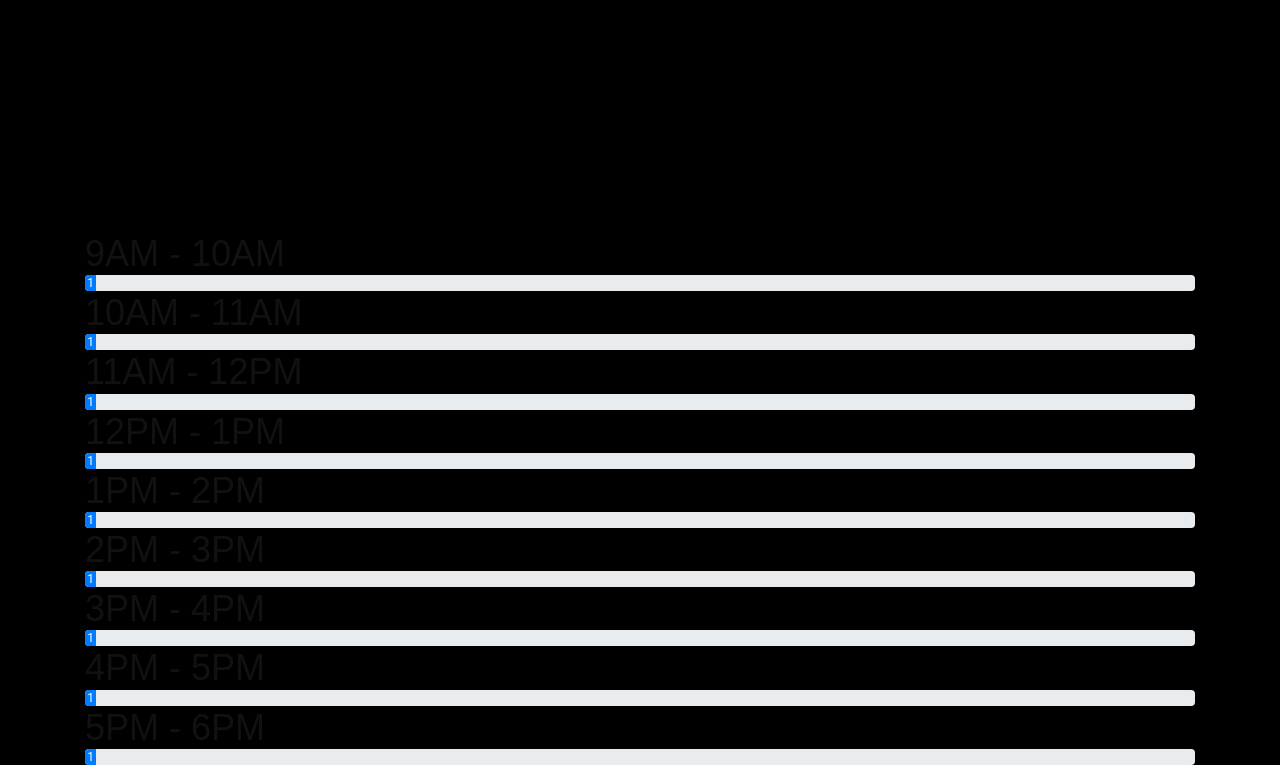
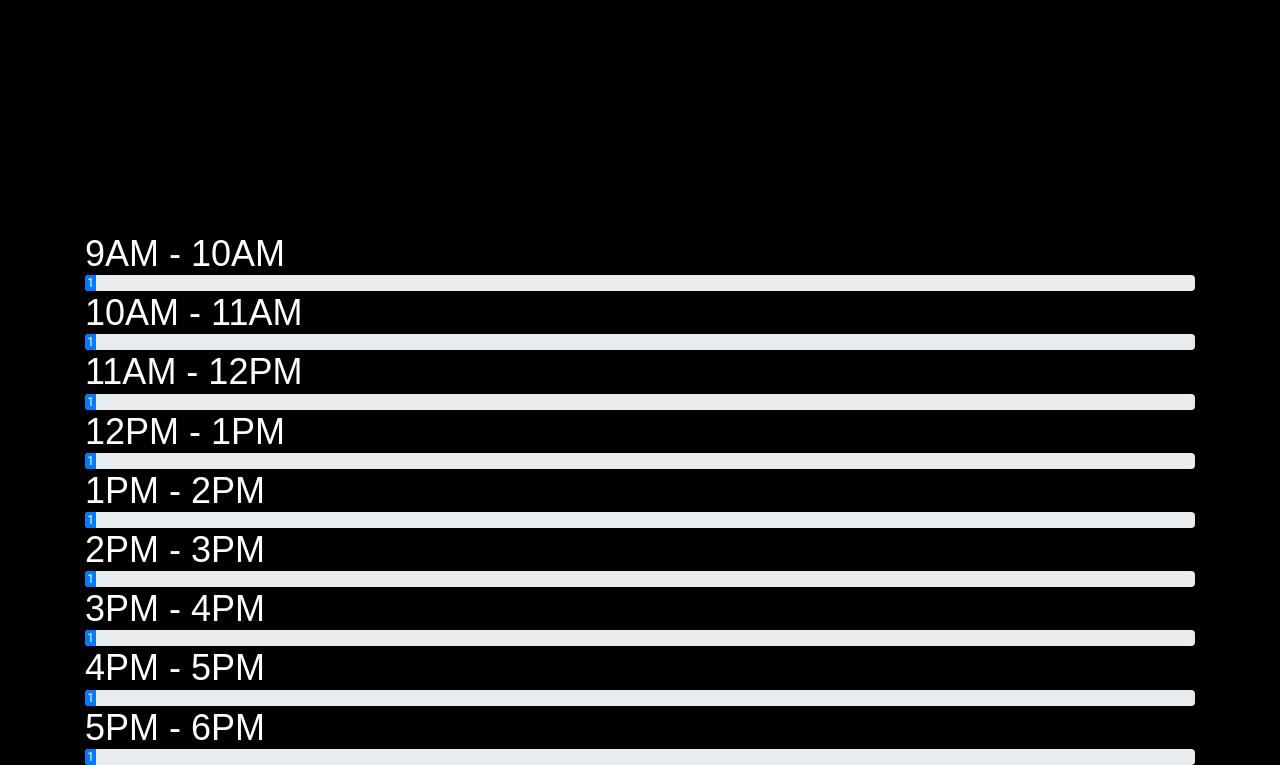
Before and after one commit to MichaelMcFerran/queens-footfall, a PHP site: page /peaktimes.php in a window 1280 px wide. Shown: the part 718-1483 px from the top of the page. Run offline with PHP 8.4, Linux system fonts and the light colour scheme; the visitor is signed in with stand-in values (Sample User, id 1); data that the repository does not hold is empty; some libraries are stand-ins or nearby versions.

Commit message:
changing font progress bar title, everything working as expected

```diff
--- a/peaktimes.php
+++ b/peaktimes.php
@@ -101,7 +101,7 @@ include('conn.php'); //changed to /
 <!-- start of progress bars showing average footfall for hours between 9 -5 with values inputted by php and mysql -->
 <!-- container to hold all the daily values together -->
 <div class="container">
-  <h2>9AM - 10AM</h2>
+  <h2  style="color:white;">9AM - 10AM</h2>
   <div class="progress">
     <!-- value is passed in through session value of last page into the style tag and displayed  -->
     <div class="progress-bar" role="progressbar" aria-valuenow="0" aria-valuemin="0" aria-valuemax="100" style="width: <?php
@@ -114,7 +114,7 @@ include('conn.php'); //changed to /
     </div>
   </div>
 
-  <h2>10AM - 11AM</h2>
+  <h2  style="color:white;">10AM - 11AM</h2>
   <div class="progress">
     <!-- value is passed in through session value of last page into the style tag and displayed  -->
     <div class="progress-bar" role="progressbar" aria-valuenow="0" aria-valuemin="0" aria-valuemax="100" style="width: <?php
@@ -127,7 +127,7 @@ include('conn.php'); //changed to /
     </div>
   </div>
 
-  <h2>11AM - 12PM</h2>
+  <h2  style="color:white;">11AM - 12PM</h2>
   <div class="progress">
     <!-- value is passed in through session value of last page into the style tag and displayed  -->
     <div class="progress-bar" role="progressbar" aria-valuenow="0" aria-valuemin="0" aria-valuemax="100" style="width: <?php
@@ -140,7 +140,7 @@ include('conn.php'); //changed to /
     </div>
   </div>
 
-  <h2>12PM - 1PM</h2>
+  <h2  style="color:white;">12PM - 1PM</h2>
   <div class="progress">
     <!-- value is passed in through session value of last page into the style tag and displayed  -->
     <div class="progress-bar" role="progressbar" aria-valuenow="0" aria-valuemin="0" aria-valuemax="100" style="width: <?php
@@ -153,7 +153,7 @@ include('conn.php'); //changed to /
     </div>
   </div>
 
-  <h2>1PM - 2PM</h2>
+  <h2  style="color:white;">1PM - 2PM</h2>
   <div class="progress">
     <!-- value is passed in through session value of last page into the style tag and displayed  -->
     <div class="progress-bar" role="progressbar" aria-valuenow="0" aria-valuemin="0" aria-valuemax="100" style="width: <?php
@@ -166,7 +166,7 @@ include('conn.php'); //changed to /
     </div>
   </div>
 
-  <h2>2PM - 3PM</h2>
+  <h2  style="color:white;">2PM - 3PM</h2>
   <div class="progress">
     <!-- value is passed in through session value of last page into the style tag and displayed  -->
     <div class="progress-bar" role="progressbar" aria-valuenow="0" aria-valuemin="0" aria-valuemax="100" style="width: <?php
@@ -179,7 +179,7 @@ include('conn.php'); //changed to /
     </div>
   </div>
 
-  <h2>3PM - 4PM</h2>
+  <h2  style="color:white;">3PM - 4PM</h2>
   <div class="progress">
     <!-- value is passed in through session value of last page into the style tag and displayed  -->
     <div class="progress-bar" role="progressbar" aria-valuenow="0" aria-valuemin="0" aria-valuemax="100" style="width: <?php
@@ -192,7 +192,7 @@ include('conn.php'); //changed to /
     </div>
   </div>
 
-  <h2>4PM - 5PM</h2>
+  <h2  style="color:white;">4PM - 5PM</h2>
   <div class="progress">
     <!-- value is passed in through session value of last page into the style tag and displayed  -->
     <div class="progress-bar" role="progressbar" aria-valuenow="0" aria-valuemin="0" aria-valuemax="100" style="width: <?php
@@ -205,7 +205,7 @@ include('conn.php'); //changed to /
     </div>
   </div>
 
-  <h2>5PM - 6PM</h2>
+  <h2  style="color:white;">5PM - 6PM</h2>
   <div class="progress">
     <!-- value is passed in through session value of last page into the style tag and displayed  -->
     <div class="progress-bar" role="progressbar" aria-valuenow="0" aria-valuemin="0" aria-valuemax="100" style="width: <?php
```
